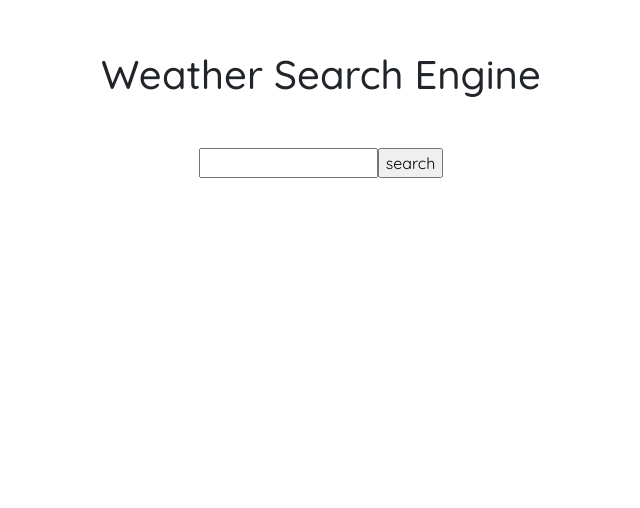
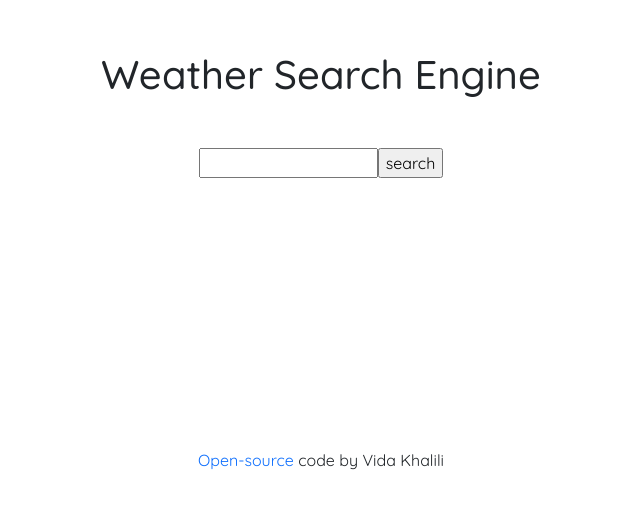
Before and after one commit to vida-khalili/weather-react, a React (Create React App) app: page / in a window 1280 px wide. Shown: the top 508 px of the page, without its empty margins (319-959 px from the left). Built offline with nearby package versions, Linux system fonts and the light colour scheme.

Commit message:
footer added

```diff
--- a/src/App.js
+++ b/src/App.js
@@ -1,12 +1,14 @@
 import "./App.css";
 import "./style.css";
 import SearchEngine from "./SearchEngine";
+import Footer from "./Footer";
 
 function App() {
   return (
     <div className="App">
       <h1>Weather Search Engine</h1>
       <SearchEngine />
+      <Footer/>
     </div>
   );
 }
--- /dev/null
+++ b/src/Footer.js
@@ -0,0 +1,13 @@
+import React from "react";
+
+function Footer() {
+  return (
+    <p className="Footer">
+      <a href="https://github.com/vida-khalili/weather-react" target={"_blank"}>
+        Open-source
+      </a>{" "}
+      code by Vida Khalili
+    </p>
+  );
+}
+export default Footer;
--- a/src/SearchEngine.js
+++ b/src/SearchEngine.js
@@ -29,7 +29,7 @@ export default function SearchEngine() {
   }
   if (loaded) {
     return (
-      <div>
+      <div className="SearchEngine">
         <form onSubmit={handleSubmit}>
           <input type="search" onChange={updateCity} />
           <input type="submit" value="search" />
@@ -50,7 +50,7 @@ export default function SearchEngine() {
     );
   } else {
     return (
-      <div>
+      <div className="SearchEngine">
         <form onSubmit={handleSubmit}>
           <input type="search" onChange={updateCity} />
           <input type="submit" value="search" />
--- a/src/style.css
+++ b/src/style.css
@@ -2,6 +2,21 @@
   font-family: "Quicksand", sans-serif;
   text-align: center;
 }
+.SearchEngine {
+  height: 300px;
+ max-height:300px;
+}
+
+
+.Footer a {
+  text-decoration: none;
+}
+
+.Footer a:hover {
+  text-decoration: underline;
+}
+
+
 h1 {
   margin: 50px auto;
 }
```
